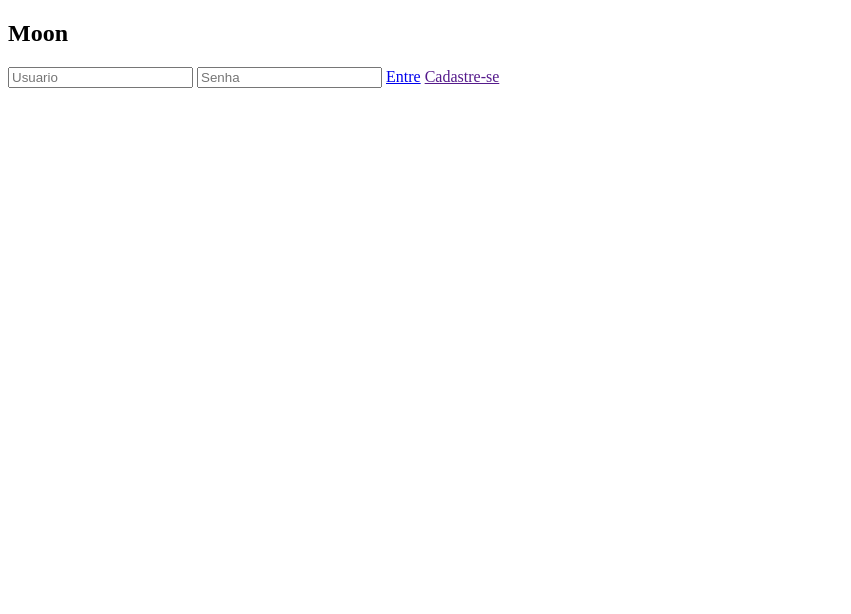
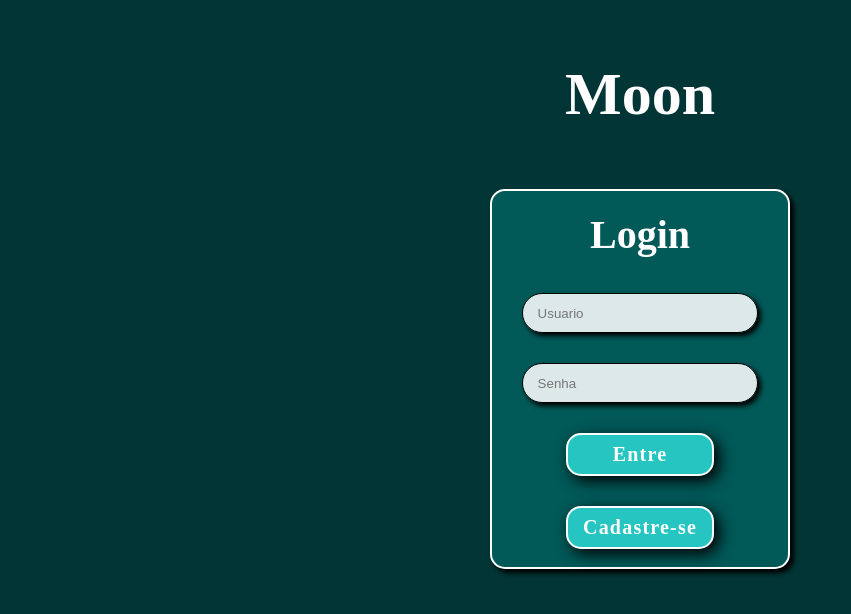
Before and after one commit to alexandredev45/moon, a plain HTML site: page index.html in a window 1280 px wide. Shown: the whole page, without its empty margins (0-851 px from the left). Drawn offline with Linux system fonts and the light colour scheme.

Commit message:
atualização_02

```diff
--- a/css/login.css
+++ b/css/login.css
@@ -0,0 +1,74 @@
+*{
+    margin: 0;
+    padding: 0;
+    box-sizing: border-box;
+}
+
+body{
+    width: 100%;
+    height: 100vh;
+    background-color: #023535;
+}
+
+h1{
+    text-align: center;
+    margin: 60px 0px;
+    font-size: 60px;
+    color: white;
+}
+
+form{
+    width: 300px;
+    height: 380px;
+    background-color: #015958;
+    border-radius: 15px;
+    margin: auto;
+    display: flex;
+    flex-wrap: wrap;
+    flex-direction: column;
+    align-items: center;
+    border: 2px solid white;
+    box-shadow: 4px 4px 5px black;
+}
+form h2{
+    margin: 20px;
+    font-size: 40px;
+    color: white;
+}
+
+form input{
+    width: 80%;
+    height: 2.5rem;
+    margin: 15px;
+    border-radius: 25px;
+    padding: 15px;
+    border: hidden;
+    background-color: rgba(255, 255, 255, 0.865);
+    border: 1px solid black;
+    box-shadow: 3px 3px 5px black;
+}
+
+form a{
+    width: 50%;
+    height: 2.7rem;
+    background-color: #26c5c2;
+    margin: 15px;
+    display: flex;
+    align-items: center;
+    justify-content: center;
+    text-decoration: none;
+    border-radius: 15px;
+    border: 2px solid white;
+    box-shadow: 5px 5px 15px black;
+    color: white;
+    font-size: 20px;
+    font-weight: bold;
+    letter-spacing: 1.2px;
+}
+
+form a:hover{
+    background-color: white;
+    color: black;
+    border: 2px solid black;
+    transition: 1.5s;
+}
--- a/index.html
+++ b/index.html
@@ -1,5 +1,5 @@
 <!DOCTYPE html>
-<html lang="en">
+<html lang="pt-br">
 <head>
     <meta charset="UTF-8">
     <meta http-equiv="X-UA-Compatible" content="IE=edge">
@@ -9,15 +9,17 @@
 </head>
 <body>
     <div class="login">
-        <h2>Moon</h2>
+        <h1>Moon</h1>
 
         <form action="#">
+
+            <h2>Login</h2>
 
             <input placeholder="Usuario" type="text">
             <input type="password" name="" id="" placeholder="Senha">
 
             <a href="./pages/home.html">Entre</a>
-            <a href="">Cadastre-se</a>
+            <a href="./pages/home.html">Cadastre-se</a>
 
         </form>
     </div>
```
